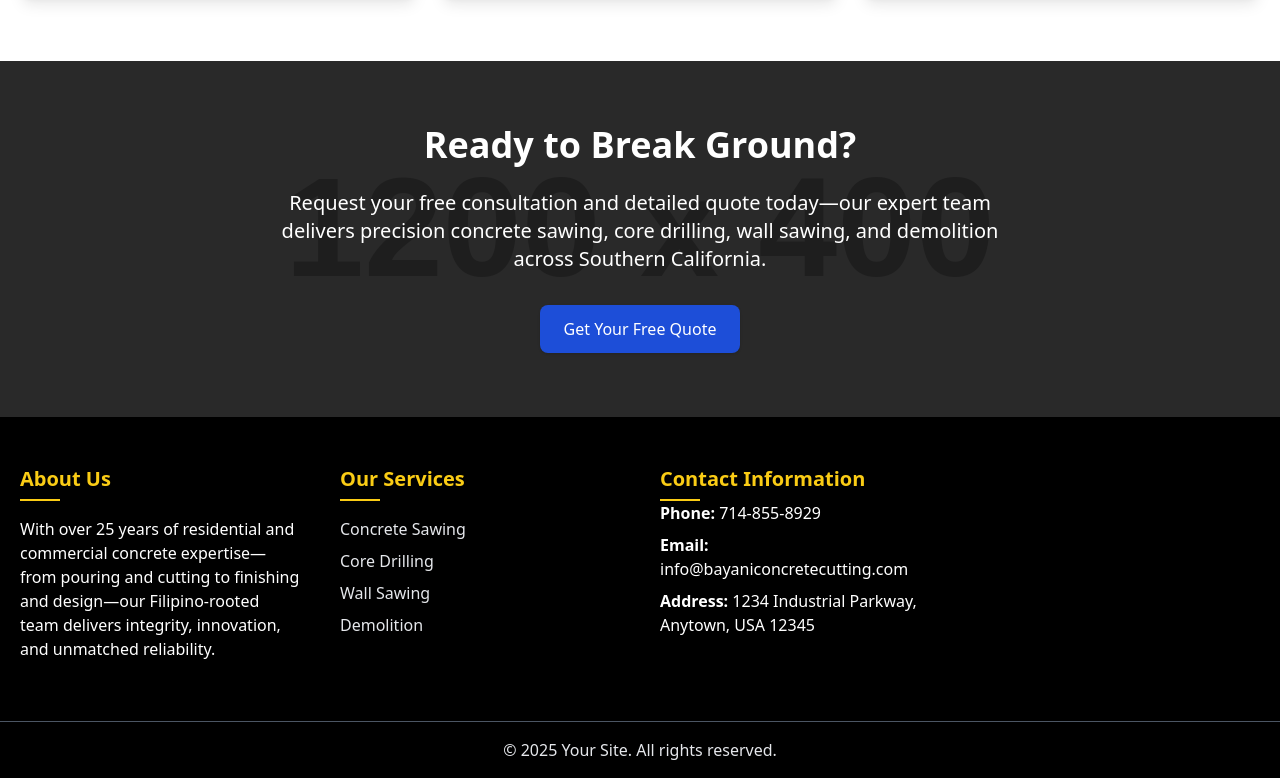
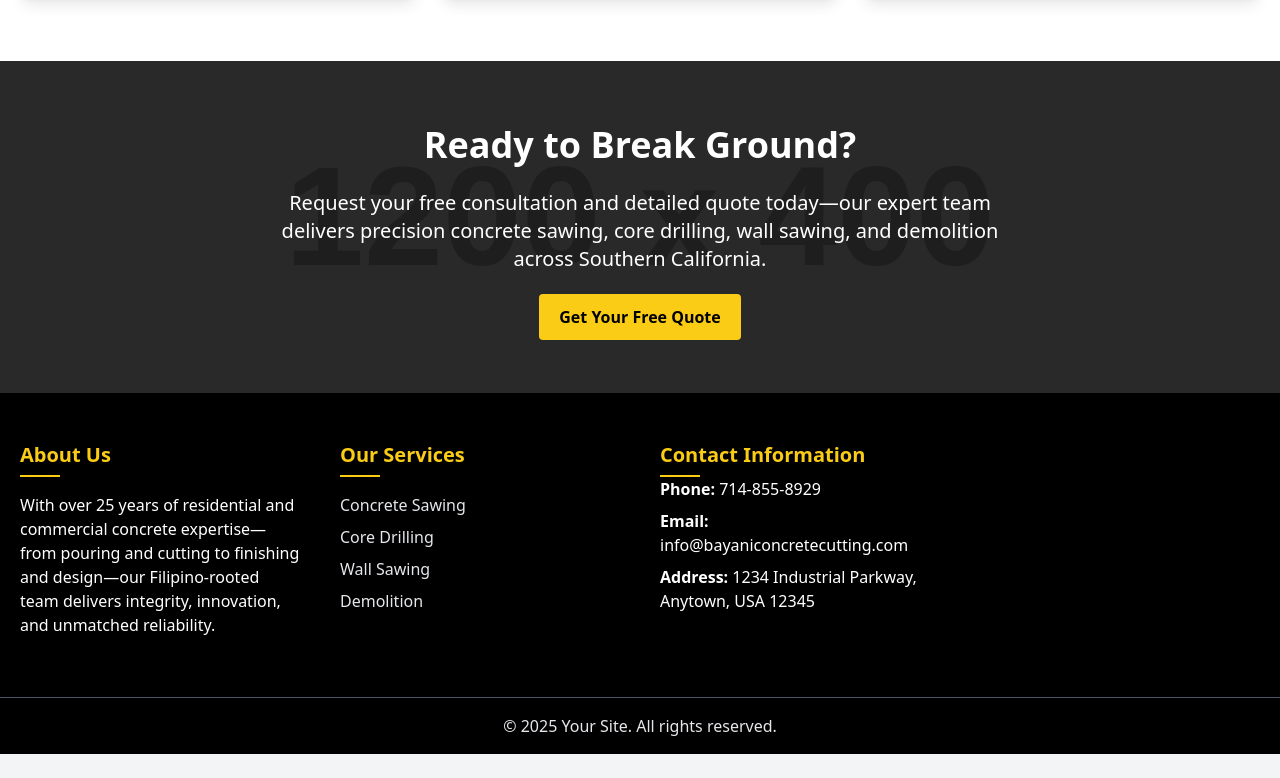
Before and after one commit to mmborado/bayani, an Eleventy site: page src/index.njk in a window 1280 px wide. Shown: the part 2601-3379 px from the top of the page. After the commit the page ends 3355 px from the top, so only its background shows below. Built offline with nearby package versions, Linux system fonts and the light colour scheme; Eleventy itself is replaced by a stand-in of ours; files that its build step writes are made by us from their sources; placeholder pictures from the web are drawn by us.

Commit message:
style: change button color on cta

```diff
--- a/src/_includes/components/cta.njk
+++ b/src/_includes/components/cta.njk
@@ -7,7 +7,7 @@
       {{ data.text }}
     </p>
     <a href="{{ data.button.url }}"
-       class="inline-block bg-blue-700 px-6 py-3 rounded-lg shadow hover:bg-blue-800 transition">
+       class="bg-yellow-400 text-black px-5 py-3 font-bold rounded hover:bg-yellow-500 transition duration-300">
       {{ data.button.label }}
     </a>
   </div>
```
